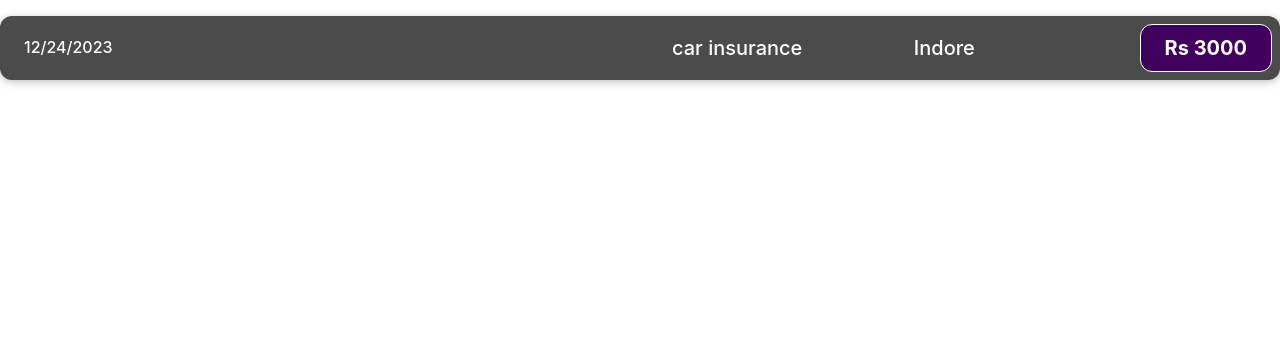
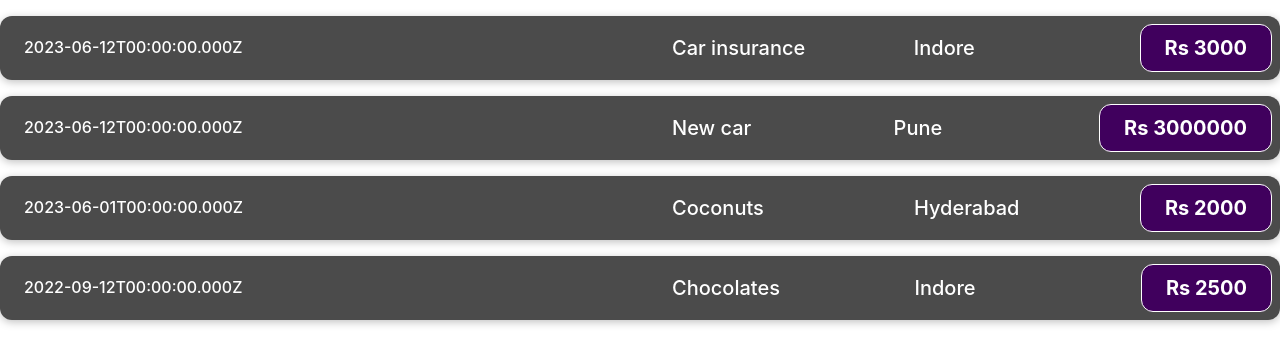
Before and after one commit to codebyayush/expense-tracker-app, a React (Create React App) app: page / in a window 1280 px wide. Shown: the top 364 px of the page. Built offline with nearby package versions, Linux system fonts and the light colour scheme.

Commit message:
looping inside component

```diff
--- a/src/App.js
+++ b/src/App.js
@@ -2,9 +2,46 @@ import "./App.css";
 import ExpenseItem from "./components/ExpenseItem";
 
 function App() {
+  const expenses = [
+    {
+      title: "Car insurance",
+      amount: 3000,
+      date: new Date(2023, 5, 12),
+      location: "Indore",
+    },
+    {
+      title: "New car",
+      amount: 3000000,
+      date: new Date(2023, 5, 12),
+      location: "Pune",
+    },
+    {
+      title: "Coconuts",
+      amount: 2000,
+      date: new Date(2023, 5, 1),
+      location: "Hyderabad",
+    },
+    {
+      title: "Chocolates",
+      amount: 2500,
+      date: new Date(2022, 8, 12),
+      location: "Indore",
+    },
+  ];
+
   return (
     <>
-      <ExpenseItem />
+    <div>
+      {expenses.map((values, index) => (
+        <ExpenseItem
+        key = {index}
+        itemName={values.title}
+        itemPrice={values.amount}
+        locationOfExpenditure={values.location}
+        dateOfExpenditure={values.date}
+      />
+      ))}
+    </div>
     </>
   );
 }
--- a/src/components/ExpenseItem.js
+++ b/src/components/ExpenseItem.js
@@ -1,21 +1,17 @@
 import "./ExpenseItem.css";
+import PropTypes from "prop-types";
 
-export default function ExpenseItem() {
-  //this is how we create variables in JSX file
-  const itemName = "car insurance";
-  const itemPrice = "3000";
-  const newDate = new Date();
-  const formattedDate = newDate.toLocaleDateString();
-  const locationOfExpenditure = "Indore";
+
+export default function ExpenseItem(props) {
 
   return (
     <>
       <div className="expense-item">
-        <h2>{formattedDate}</h2>
+        <h2>{props.dateOfExpenditure.toISOString()}</h2>
         <div className="expense-item__description">
-          <h2>{itemName}</h2>
-          <h2>{locationOfExpenditure}</h2>
-          <div className="expense-item__price">Rs {itemPrice}</div>
+          <h2>{props.itemName}</h2>
+          <h2>{props.locationOfExpenditure}</h2>
+          <div className="expense-item__price">Rs {props.itemPrice}</div>
         </div>
       </div>
     </>
```
